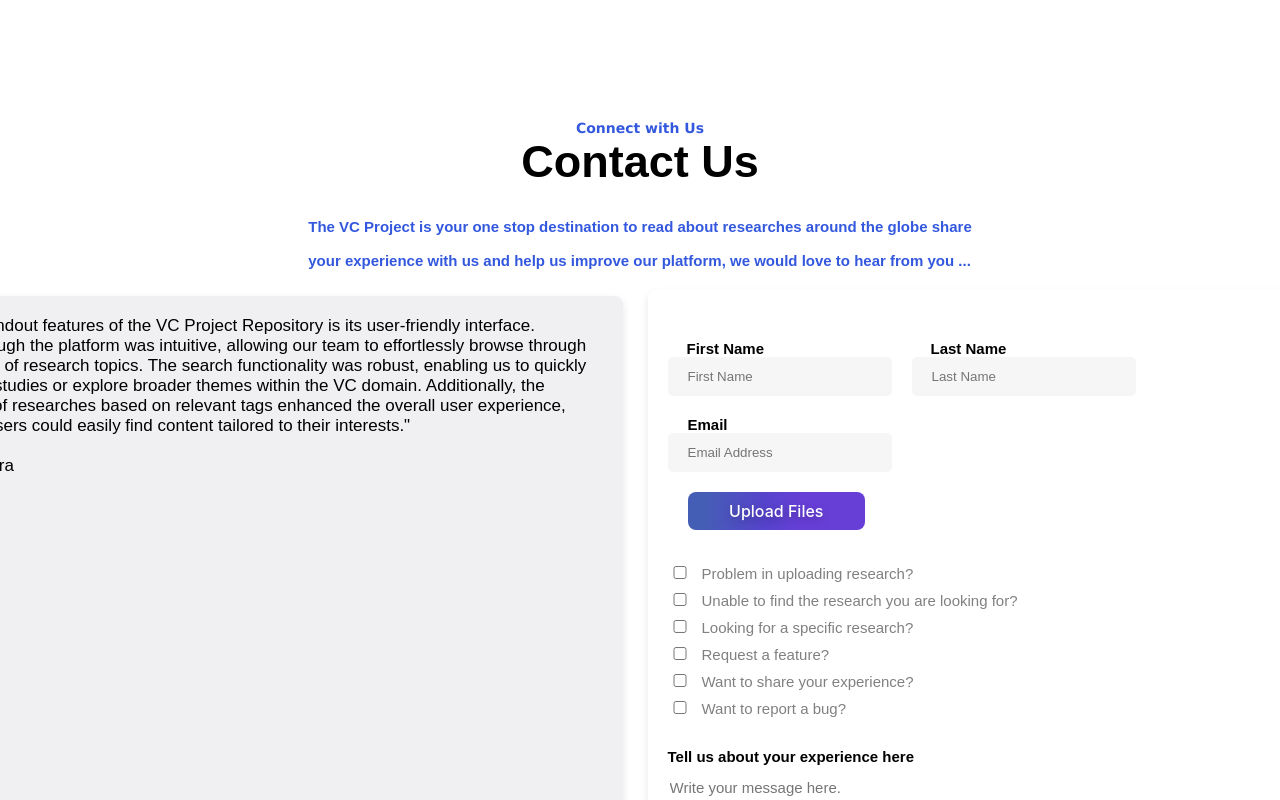
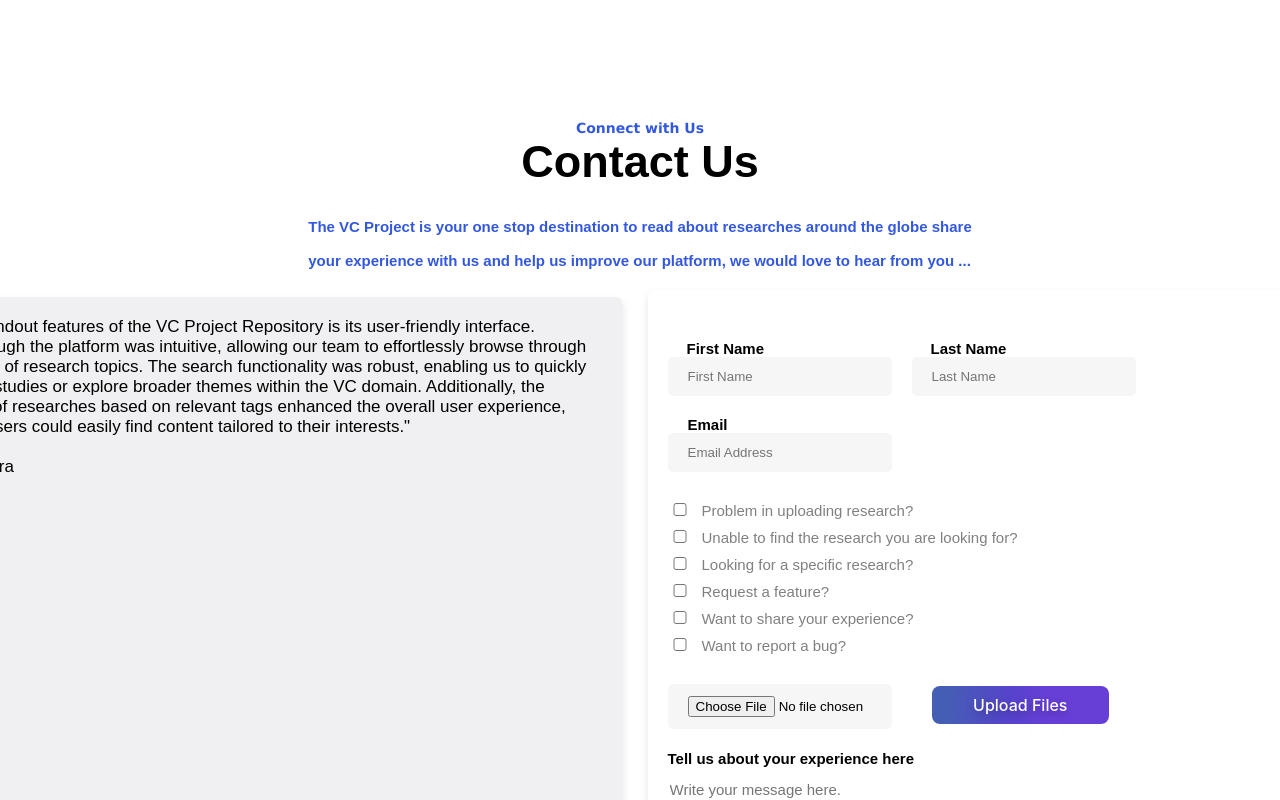
Before and after one commit to shashank-mishra14/TheVCProj, a React (Create React App) app: page /contact in a window 1280 px wide. Shown: the top 800 px of the page. Built offline with nearby package versions, Linux system fonts and the light colour scheme; the HTML template or start-up script is replaced by a standard one.

Commit message:
added express and multer

```diff
--- a/package.json
+++ b/package.json
@@ -7,6 +7,8 @@
     "@testing-library/react": "^13.4.0",
     "@testing-library/user-event": "^13.5.0",
     "emailjs": "^4.0.3",
+    "express": "^4.18.2",
+    "multer": "^1.4.5-lts.1",
     "react": "^18.2.0",
     "react-dom": "^18.2.0",
     "react-router-dom": "^6.22.1",
--- a/src/components/contactpage/Contact.jsx
+++ b/src/components/contactpage/Contact.jsx
@@ -163,11 +163,9 @@ const Contact = () => {
                   required
                 />
               </div>
-              <button className="uploadbutton" type="upload">
-                Upload Files
-              </button>
+
               <div className="checklistBox">
-                {checklistData.map(({checklistQuery})=>(
+                {checklistData.map(({ checklistQuery }) => (
                   <label className="checklistItems" htmlFor="checklist">
                     <input
                       type="checkbox"
@@ -180,7 +178,15 @@ const Contact = () => {
                   </label>
                 ))}
               </div>
-
+                <div className="uploadform">
+                  <form action="" method="post" encType="multipart/form-data" accept="document">
+                    <label htmlFor="files"></label>
+                    <input type="file" className="choosefile" name="document"/>
+                    <button method="get" className="uploadbutton" type="file">
+                Upload Files
+              </button>
+                  </form>
+                </div>
               <label className="messg" htmlFor="message">
                 Tell us about your experience here
               </label>
```
Also changed, not shown: 1 other file (tests, documents, lock files or other folders).
